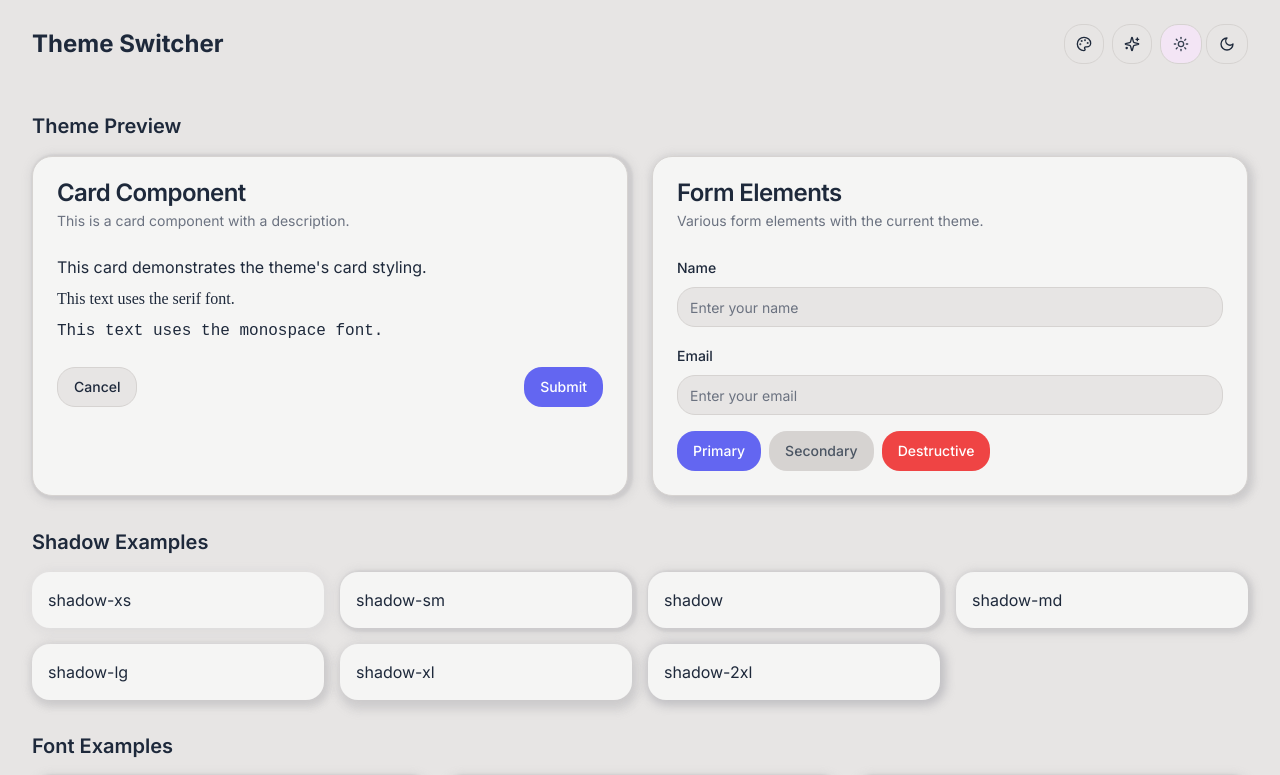
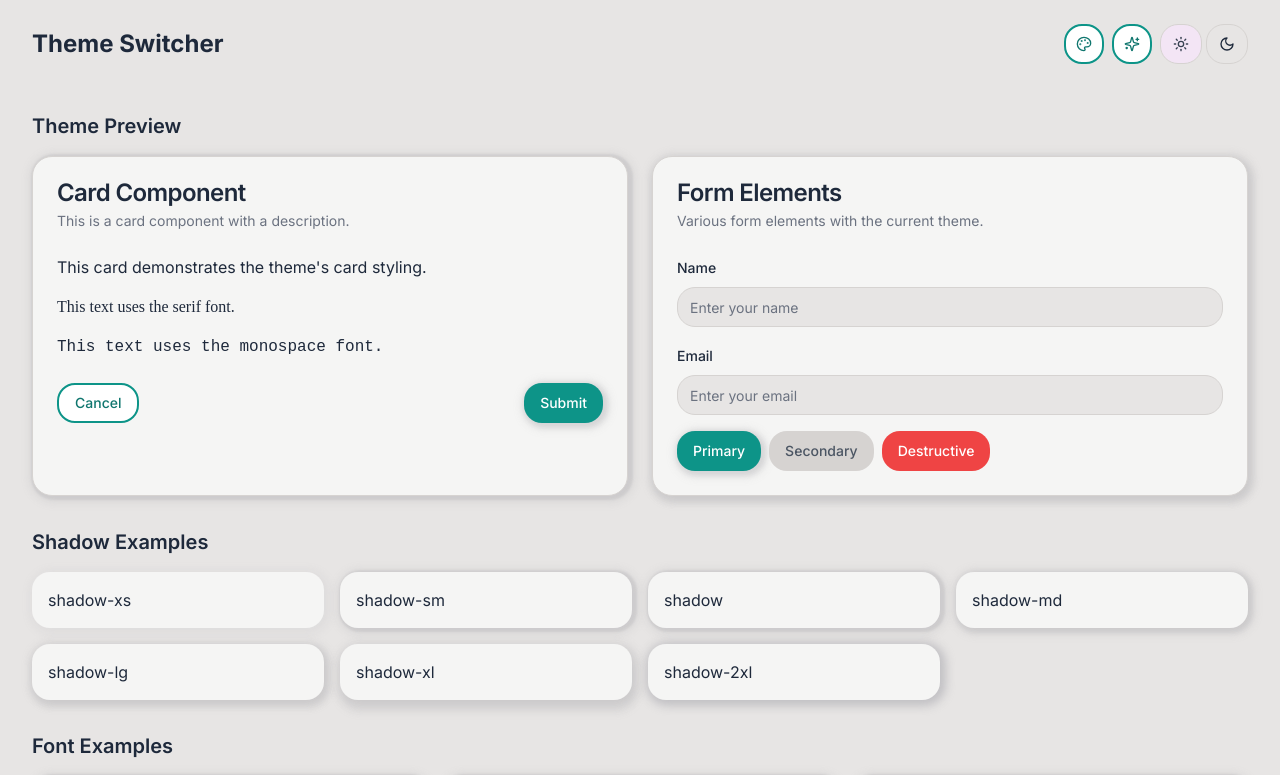
Before and after one commit to thedogwiththedataonit/next-theme-kit, a Next.js app: page / in a window 1280 px wide. Shown: the top 775 px of the page. Built offline with nearby package versions, Linux system fonts and the light colour scheme.

Commit message:
Update the button colors to enhance visibility and...

```diff
--- a/components/ui/button.tsx
+++ b/components/ui/button.tsx
@@ -9,11 +9,11 @@ const buttonVariants = cva(
   {
     variants: {
       variant: {
-        default: "bg-primary text-primary-foreground hover:bg-primary/90",
+        default: "bg-teal-600 text-white hover:bg-teal-700 shadow-md",
         destructive:
           "bg-destructive text-destructive-foreground hover:bg-destructive/90",
         outline:
-          "border border-input bg-background hover:bg-accent hover:text-accent-foreground",
+          "border-2 border-teal-600 bg-white text-teal-700 hover:bg-teal-50",
         secondary:
           "bg-secondary text-secondary-foreground hover:bg-secondary/80",
         ghost: "hover:bg-accent hover:text-accent-foreground",
--- a/components/ui/card.tsx
+++ b/components/ui/card.tsx
@@ -60,7 +60,7 @@ const CardContent = React.forwardRef<
   HTMLDivElement,
   React.HTMLAttributes<HTMLDivElement>
 >(({ className, ...props }, ref) => (
-  <div ref={ref} className={cn("p-6 pt-0", className)} {...props} />
+  <div ref={ref} className={cn("p-6 pt-0 space-y-4", className)} {...props} />
 ))
 CardContent.displayName = "CardContent"
 
```
